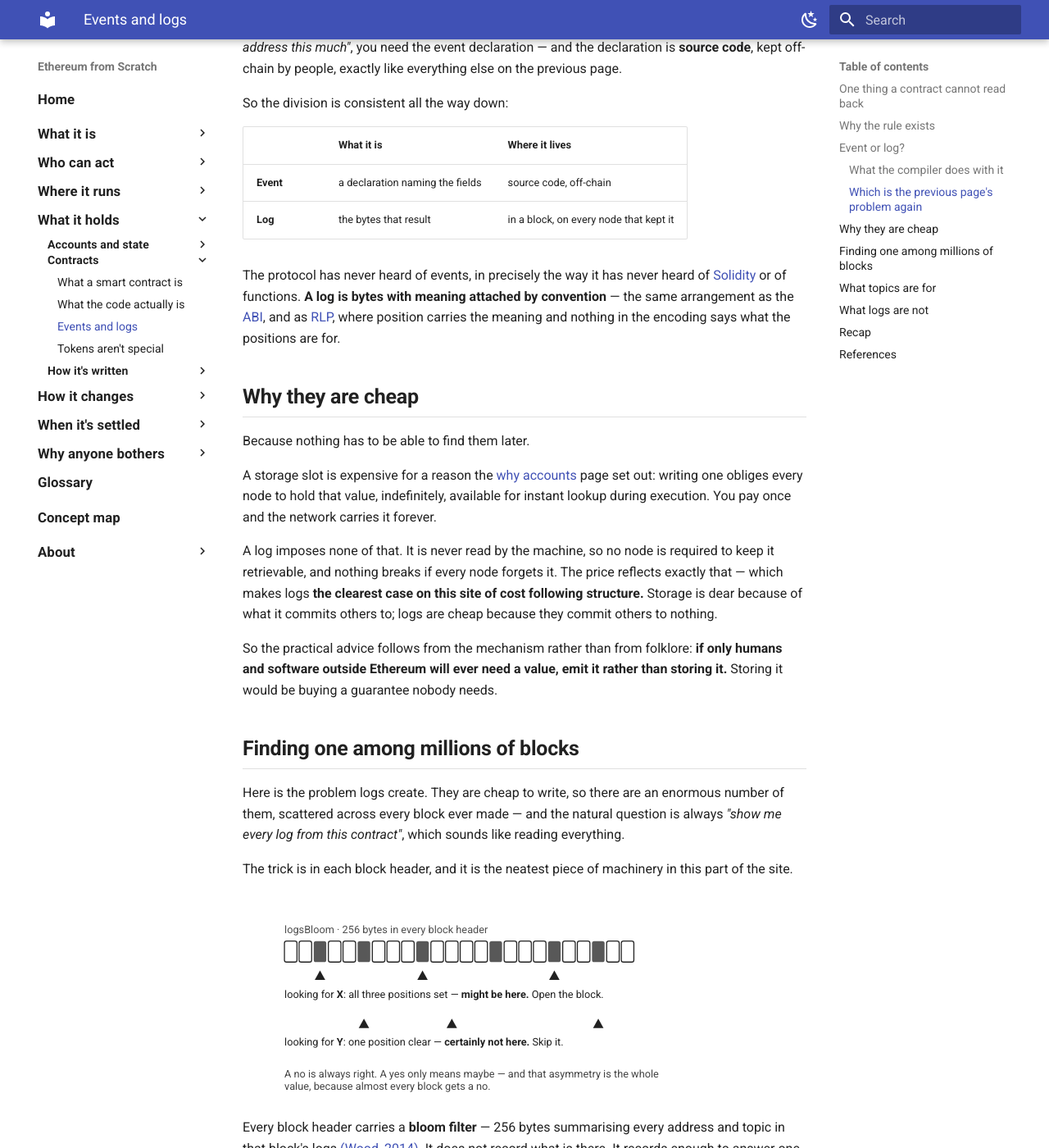
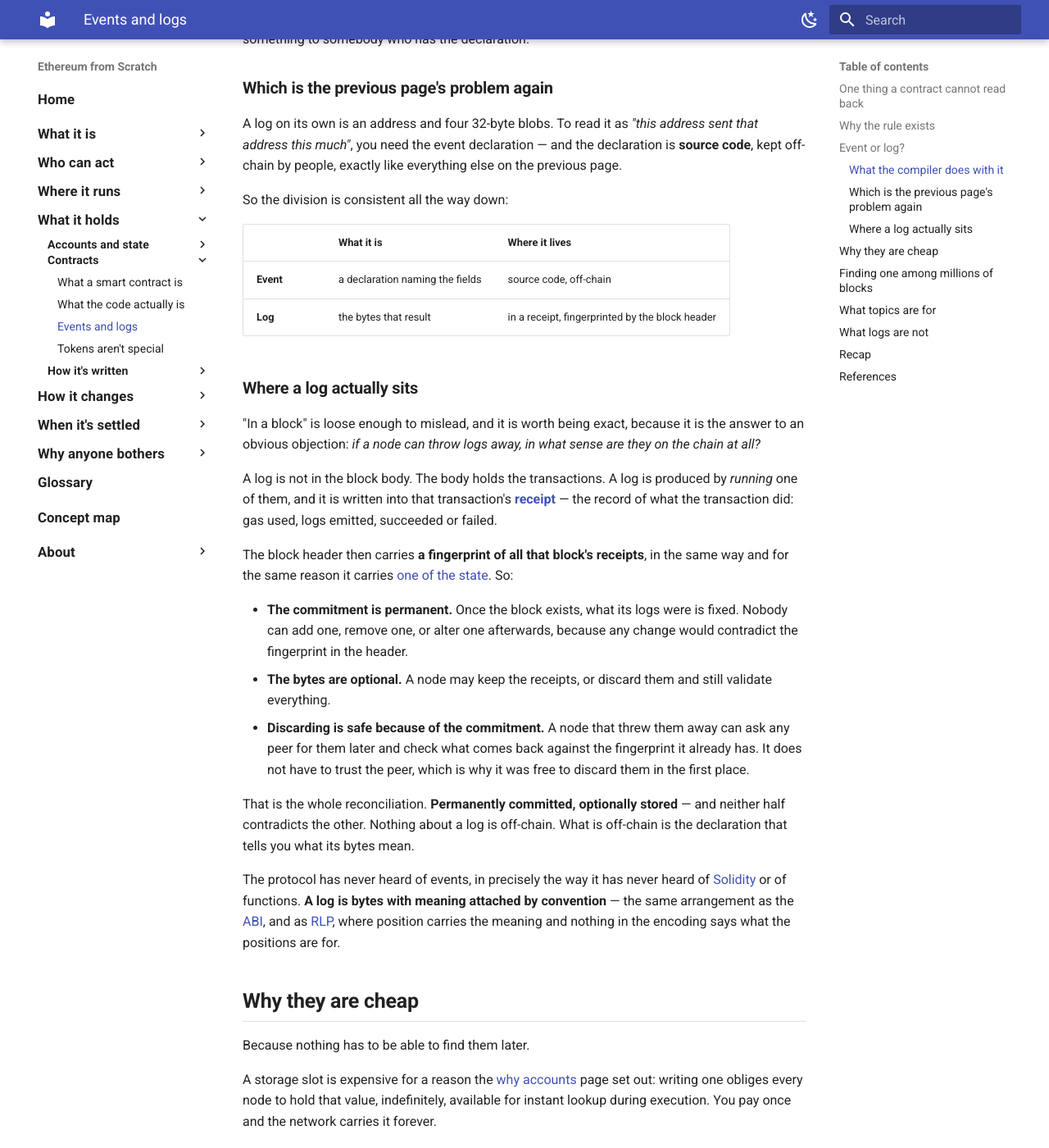
Before and after one commit to davide-stocco/ethereum-from-scratch, an MkDocs documentation site: the page built from docs/contracts/events-and-logs.md, in a window 1280 px wide and 1400 px high, scrolled down 2195 px. Shown: the whole window at 82% size. Built offline with MkDocs 1.6.1 and Material for MkDocs 9.7.7, drawn with Linux system fonts in a browser that asks for light colours; some of the changed text lies outside the part shown.

Commit message:
Say where a log actually sits, instead of "in a block"
Davide read the page as contradicting itself: logs described as outside,
then a table saying they are in a block. It was not a contradiction - the
table's two rows are the event, off-chain, and the log, on-chain - but the
page earned the question three times over.

"Keeping logs outside execution" reads as outside the chain. The section
before it says a node may discard logs entirely, after which "in a block"
sounds like a reversal. And the reconciliation was buried in a qualifier
most readers skip: "on every node that kept it".

Underneath that was a real imprecision. A log is not in the block body;
the body holds transactions. A log is produced by running one and is
written into that transaction's receipt, and what the header carries is a
fingerprint of the receipts.

Which gives the clean answer, and a new section states it: permanently
committed, optionally stored. Nobody can alter a log, because any change
would contradict the header. No node is obliged to keep one. And
discarding is safe precisely because of the commitment - a node can ask a
peer for the bytes later and check them against a fingerprint it already
has, so it never has to trust the peer.

Said explicitly that outside execution is not outside the chain, since
conflating "what the chain commits to" with "what a node must hold to
verify it" is the easiest mistake available here.

Receipts are introduced through the glossary rather than the block header
page, which is still a stub and comes two parts later.

```diff
--- a/docs/contracts/events-and-logs.md
+++ b/docs/contracts/events-and-logs.md
@@ -34,7 +34,9 @@ Work backwards from what reading logs would require.
 
 If a contract's behaviour could depend on a log, then **every node would have to keep every log forever** — because any call might consult one, and a node that had discarded old logs could no longer compute the same answer as a node that hadn't. Logs would become part of the state in all but name: permanent, universally replicated, and necessary for execution.
 
-That is precisely the cost the design refuses. Keeping logs *outside* execution means a node needs **none of them** in order to validate a block. It can store them, serve them, prune them, or never keep them at all, and its ability to check the chain is unaffected.
+That is precisely the cost the design refuses. Keeping logs **outside execution** means a node needs **none of them** in order to validate a block. It can store them, serve them, prune them, or never keep them at all, and its ability to check the chain is unaffected.
+
+**Outside execution is not outside the chain.** A log is still committed to, permanently, in a way nobody can alter afterwards — the next section says exactly where. What it is outside of is the set of things a node must *have* in order to check that the chain is correct. Those are different questions, and conflating them is the easiest mistake to make here.
 
 Which is why [pruning](../nodes/what-a-node-is.md) is possible, and why the three sizes of node on the [state](../accounts/state.md) page differ in history without differing in what they can verify. **Logs are on the discardable side of that line, and a contract being able to read them would have moved them.**
 
@@ -78,7 +80,21 @@ So the division is consistent all the way down:
 | | What it is | Where it lives |
 | --- | --- | --- |
 | **Event** | a declaration naming the fields | source code, off-chain |
-| **Log** | the bytes that result | in a block, on every node that kept it |
+| **Log** | the bytes that result | in a receipt, fingerprinted by the block header |
+
+### Where a log actually sits
+
+"In a block" is loose enough to mislead, and it is worth being exact, because it is the answer to an obvious objection: *if a node can throw logs away, in what sense are they on the chain at all?*
+
+A log is not in the block body. The body holds the transactions. A log is produced by *running* one of them, and it is written into that transaction's **[receipt](../glossary.md#receipt)** — the record of what the transaction did: gas used, logs emitted, succeeded or failed.
+
+The block header then carries **a fingerprint of all that block's receipts**, in the same way and for the same reason it carries [one of the state](../accounts/state.md). So:
+
+- **The commitment is permanent.** Once the block exists, what its logs were is fixed. Nobody can add one, remove one, or alter one afterwards, because any change would contradict the fingerprint in the header.
+- **The bytes are optional.** A node may keep the receipts, or discard them and still validate everything.
+- **Discarding is safe because of the commitment.** A node that threw them away can ask any peer for them later and check what comes back against the fingerprint it already has. It does not have to trust the peer, which is why it was free to discard them in the first place.
+
+That is the whole reconciliation. **Permanently committed, optionally stored** — and neither half contradicts the other. Nothing about a log is off-chain. What is off-chain is the declaration that tells you what its bytes mean.
 
 The protocol has never heard of events, in precisely the way it has never heard of [Solidity](../glossary.md#solidity) or of functions. **A log is bytes with meaning attached by convention** — the same arrangement as the [ABI](smart-contracts.md), and as [RLP](../encoding/rlp.md), where position carries the meaning and nothing in the encoding says what the positions are for.
 
@@ -159,6 +175,7 @@ Which is the same warning the [previous page](what-the-code-is.md) reached from
 - The reason: if execution could depend on logs, **every node would have to keep every log forever.** Keeping them outside execution means a node needs none of them to validate a block, which is what makes pruning possible.
 - An **event** is a declaration in source code — a schema naming the fields and marking which are searchable. A **log** is the bytes that result. The protocol has never heard of events.
 - The declaration decides the layout: **topic zero is the hash of the event's name and argument types**, indexed fields become the remaining topics, and the rest goes in the data.
+- **A log is permanently committed but optionally stored.** It sits in the transaction's receipt, and the block header fingerprints the receipts — so nobody can alter a log, and no node is obliged to keep one. Outside execution is not outside the chain.
 - **The field names never reach the log.** Reading one as anything but blobs requires the declaration, which is off-chain source — the previous page's problem exactly.
 - Logs are **cheap because they commit nobody to anything.** Storage is dear because it obliges every node to hold a value retrievably, forever. **Cost follows structure.**
 - So: if only software outside Ethereum will need a value, **emit it rather than storing it.**
```
